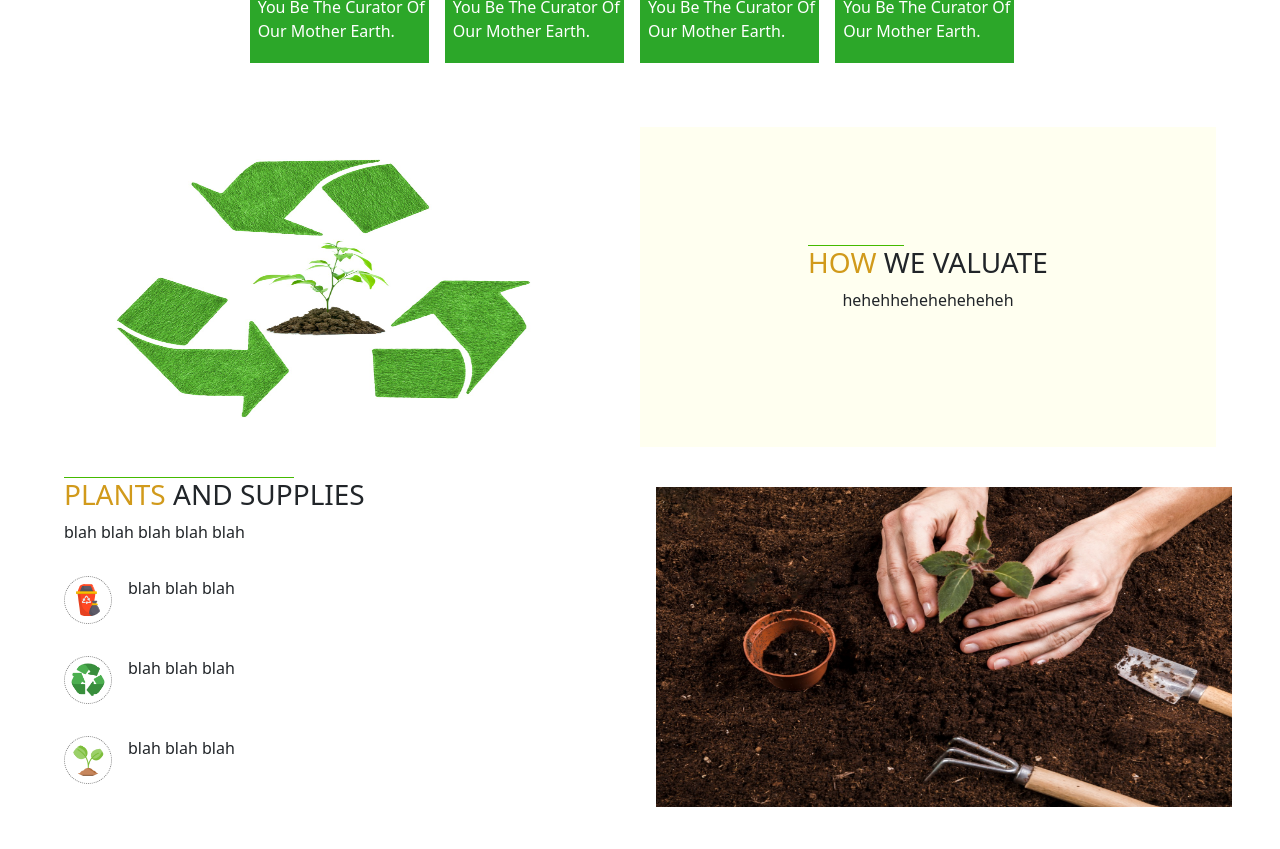
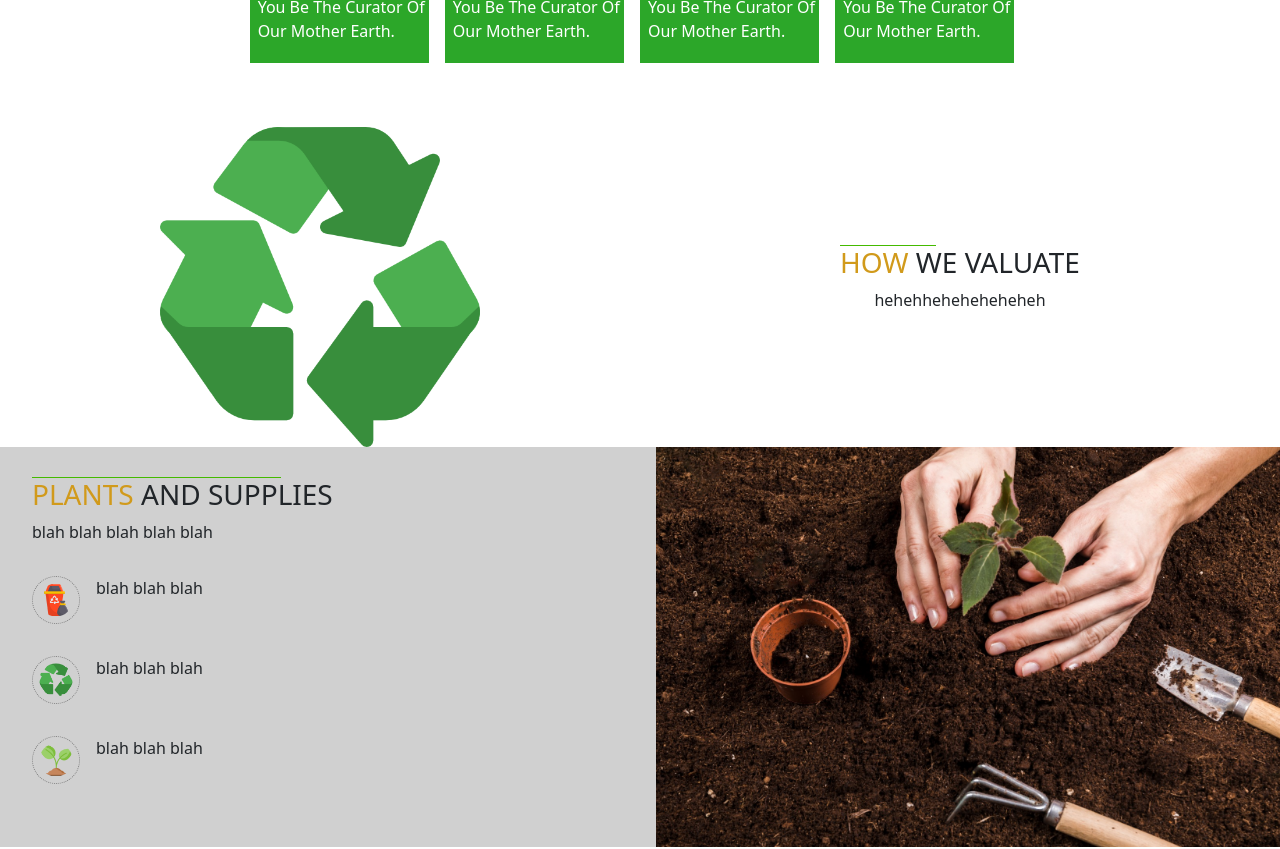
Before and after one commit to Suryapp8/DIN-NEW, a React (Create React App) app in the folder dumpitnow/: page / in a window 1280 px wide. Shown: the part 1260-2109 px from the top of the page. Built offline with nearby package versions, Linux system fonts and the light colour scheme.

Commit message:
images fixed

```diff
--- a/dumpitnow/src/components/Home.js
+++ b/dumpitnow/src/components/Home.js
@@ -143,9 +143,7 @@ function Home() {
       </div>
 
       <div id="valuate" className="valuate-div">
-        <div className="plant-img">
-          <img src={recycleLogo} alt="plant" />
-        </div>
+        <div className="plant-img"></div>
 
         <div className="valuate-para">
           <h3>
@@ -177,7 +175,7 @@ function Home() {
         </div>
 
         <div className="right-div">
-          <img src={plant} alt="recycle" />
+          {/* <img src={plant} alt="recycle" /> */}
         </div>
       </div>
 
@@ -226,7 +224,7 @@ function Home() {
             </div>
           </form>
           <Modal
-           className="react-modal"
+            className="react-modal"
             isOpen={modalIsOpen}
             onRequestClose={() => setModalIsOpen(false)}
             contentLabel="Thankyou for registering with us"
--- a/dumpitnow/src/styles/home.css
+++ b/dumpitnow/src/styles/home.css
@@ -183,7 +183,7 @@
   height: 50%;
   border-bottom-left-radius: 50% 30px; /* Adjust the values as needed */
   border-bottom-right-radius: 50% 30px; /* Adjust the values as needed */
-  background-color: ivory;
+  background-color: #d0d0d0;
   padding: 20px;
   color: #ffffff;
 }
@@ -217,7 +217,7 @@
 
 .valuate-div {
   margin: auto;
-  width: 90%;
+  width: 100%;
   height: 40vh;
   display: flex;
   justify-content: center;
@@ -226,11 +226,11 @@
 
 .plant-img {
   width: 50%;
-}
-
-.plant-img > img {
-  height: 40vh;
-  width: 90%;
+  background: url(../images/recycle.png);
+  background-size: contain; /* Use 'contain' to make the image fit entirely within the container */
+  background-repeat: no-repeat; /* Prevent image from repeating */
+  background-position: center center; /* Center the image both horizontally and vertically */
+  height: 100%;
 }
 
 .valuate-para {
@@ -240,7 +240,7 @@
   flex-direction: column;
   height: 40vh;
   width: 50%;
-  background-color: ivory;
+
 }
 
 .valuate-para > h3 {
@@ -252,10 +252,6 @@
   .valuate-div {
     height: 35vh;
     border-bottom: 2rem;
-  }
-  .plant-img > img {
-    height: 25vh;
-    width: 100%;
   }
 
   .valuate-para {
@@ -274,13 +270,16 @@
   display: flex;
   justify-content: space-between;
   align-items: center;
-  width: 90%;
+  width: 100%;
   height: 50vh;
   margin: auto;
+  background-color: #d0d0d0;
 }
 
 .left-div {
   width: 50%;
+  margin-left: 2rem;
+
 }
 
 .left-div > h3 {
@@ -304,13 +303,14 @@
 
 .right-div {
   width: 50%;
+  background: url(../images/plant.jpg);
+  background-size: cover; /* Use 'contain' to make the image fit entirely within the container */
+  background-repeat: no-repeat; /* Prevent image from repeating */
+  background-position: center center; /* Center the image both horizontally and vertically */
+  height: 100%;
 }
 
-.right-div > img {
-  margin-left: 1rem;
-  height: 40vh;
-  width: 100%;
-}
+
 
 @media (max-width: 768px) {
   .supplies-div {
--- a/dumpitnow/src/styles/order.css
+++ b/dumpitnow/src/styles/order.css
@@ -1,8 +1,9 @@
 .order-img {
   height: 30vh;
-  background: url(../images/plant.jpg);
-  background-position: cover;
-  background-size: cover;
+  background: url(../images/orderpage.jpg);
+
+  background-size: cover; /* Use 'contain' to make the image fit entirely within the container */
+
 }
 
 .form {
@@ -17,7 +18,9 @@
   left: 50%;
   transform: translate(-50%, -50%);
   background-color: white;
-  box-shadow: rgba(0, 0, 0, 0.25) 0px 54px 55px, rgba(0, 0, 0, 0.12) 0px -12px 30px, rgba(0, 0, 0, 0.12) 0px 4px 6px, rgba(0, 0, 0, 0.17) 0px 12px 13px, rgba(0, 0, 0, 0.09) 0px -3px 5px;
+  box-shadow: rgba(0, 0, 0, 0.25) 0px 54px 55px,
+    rgba(0, 0, 0, 0.12) 0px -12px 30px, rgba(0, 0, 0, 0.12) 0px 4px 6px,
+    rgba(0, 0, 0, 0.17) 0px 12px 13px, rgba(0, 0, 0, 0.09) 0px -3px 5px;
 }
 
 label {
@@ -44,8 +47,8 @@ label {
   border: none;
   border-bottom: 1px solid grey;
   color: grey;
- padding: 5px 8px;
- font-size: small;
+  padding: 5px 8px;
+  font-size: small;
 
   width: 60%;
 }
@@ -54,13 +57,12 @@ label {
   height: 40vh;
 }
 
-.schedule{
+.schedule {
   height: 2.5rem;
   margin: 1rem 0 1rem 30%;
   border: none;
   font-size: large;
   font-weight: 600;
-
 }
 
 .services-container {
@@ -69,10 +71,9 @@ label {
   position: relative;
   background-size: cover;
   color: white;
-
 }
 
-.services-about{
+.services-about {
   background: rgba(0, 0, 0, 0.5); /* Adjust the opacity as needed */
   position: absolute;
   top: 0;
@@ -81,26 +82,23 @@ label {
   height: 100%;
   display: flex;
   justify-content: center;
-  align-items:center ;
+  align-items: center;
 }
 
-
 @media (max-width: 768px) {
-
-  .form{
+  .form {
     width: 100%;
   }
 
   .form-style-3 {
-
     max-width: 90%;
     font-size: 0.8rem;
   }
-  .schedule{
+  .schedule {
     font-size: medium;
   }
 
-  .services-about{
+  .services-about {
     font-size: 0.6rem;
   }
 }
```
Also changed, not shown: dumpitnow/src/images/orderpage.jpg (added).
